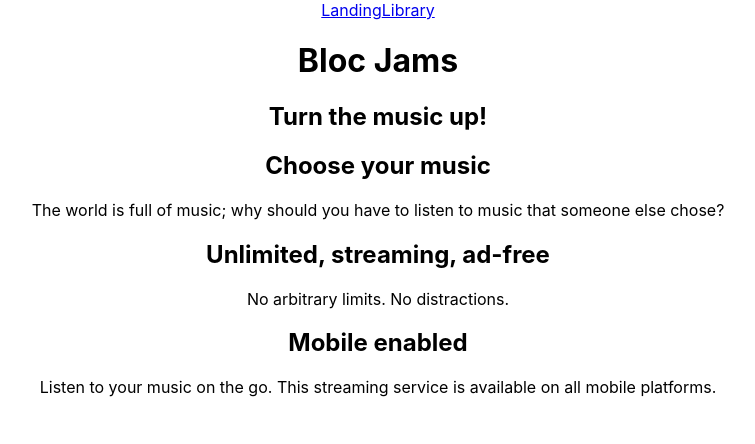
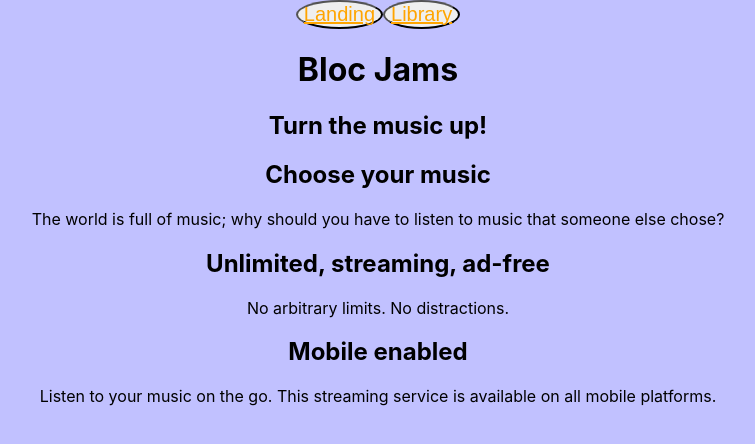
Before and after one commit to Ulfarr/bloc-jams-react, a React (Create React App) app: page / in a window 1280 px wide. Shown: the top 444 px of the page, without its empty margins (262-1017 px from the left). Built offline with nearby package versions, Linux system fonts and the light colour scheme.

Commit message:
checkpoint 10 styling

```diff
--- a/src/App.js
+++ b/src/App.js
@@ -11,9 +11,8 @@ class App extends Component {
       <div className="App">
          <header>
          <nav>
-             <Link to='/'>Landing</Link>
-             <Link to='/library'>Library</Link>
-
+          <button><Link to='/'>Landing</Link></button>
+          <button><Link to='/library'>Library</Link></button>
          </nav>
            <h1>Bloc Jams</h1>
          </header>
--- a/src/index.css
+++ b/src/index.css
@@ -6,6 +6,39 @@ body {
     sans-serif;
   -webkit-font-smoothing: antialiased;
   -moz-osx-font-smoothing: grayscale;
+  background: rgba(0, 0, 255, 0.242);
+
+}
+
+table {
+  margin-left: auto;
+  margin-right: auto;
+  border-collapse: collapse;
+}
+
+th {
+  align-content: center;
+  padding: 15px;
+  text-align: center;
+  border-bottom: 1px solid;
+}
+
+.ion-icons:hover {
+  background-color: darkcyan;
+}
+
+a {
+  color: orange;
+}
+
+a:hover {
+  color: darkcyan;
+}
+
+button {
+  font-size: 20px;
+  border-radius: 50%;
+
 }
 
 code {
```
